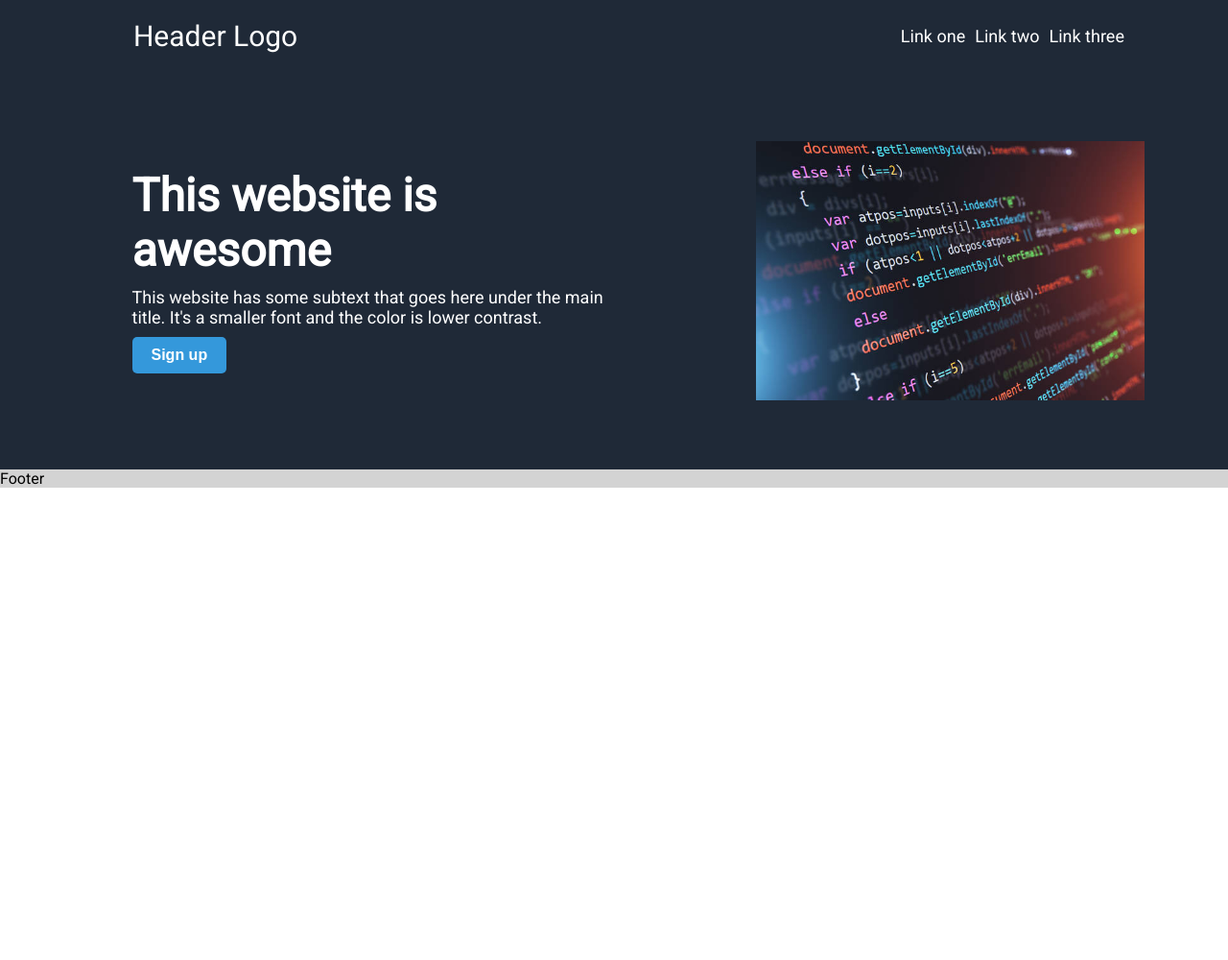
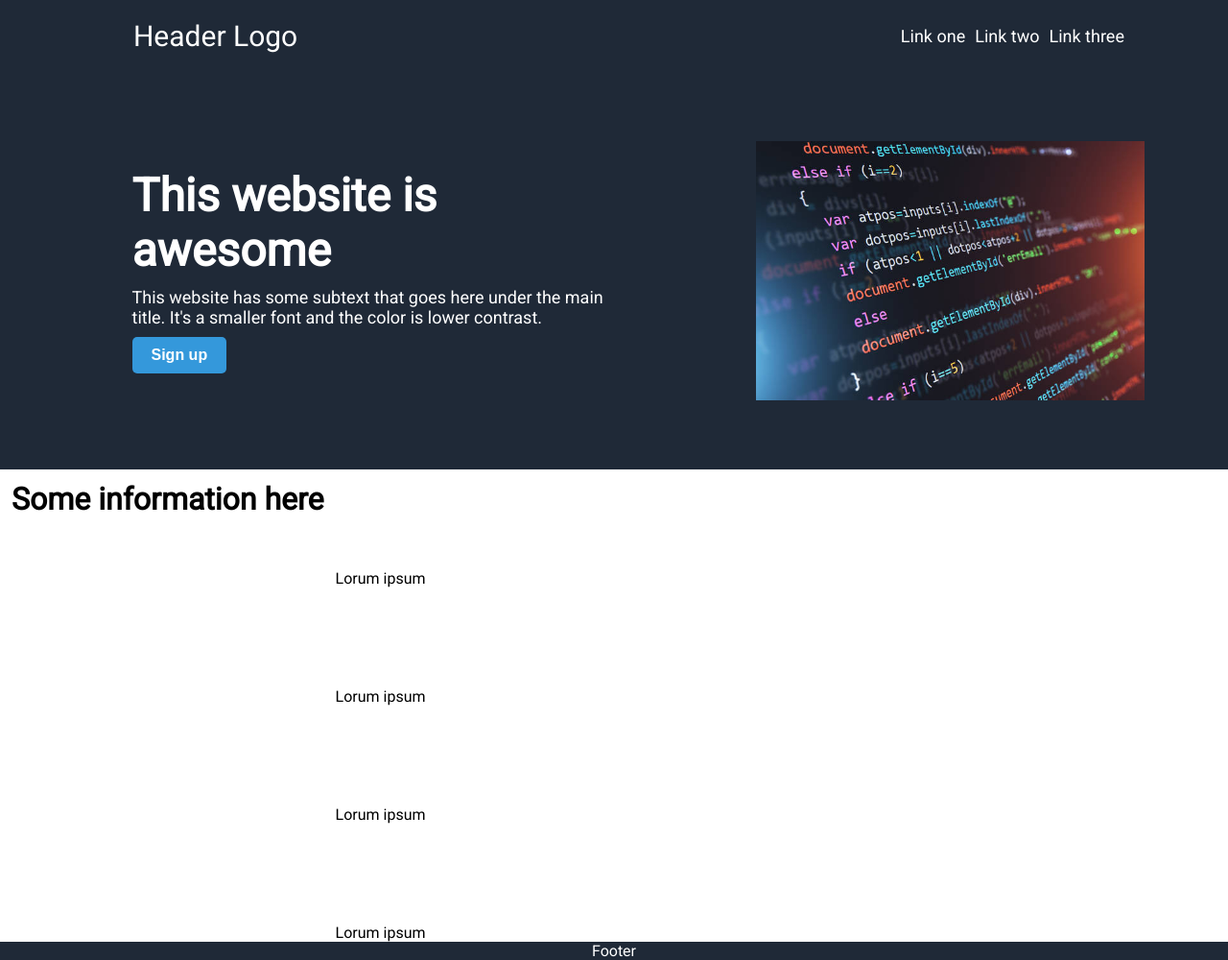
Before and after one commit to Bradley-Booth-Dev/odin-website, a plain HTML site: page index.html in a window 1280 px wide. Shown: the whole page at 96% size. Before the commit the page ends 800 px from the top, so only its background shows below. Drawn offline with Linux system fonts and the light colour scheme.

Commit message:
sectioon 2 layout done

```diff
--- a/index.css
+++ b/index.css
@@ -23,10 +23,6 @@ body {
 .header-left {
   display: flex;
   font-size: 30px;
-}
-
-.header-right {
-  display: flex;
 }
 
 .header-left,
@@ -99,9 +95,21 @@ body {
   transition: background-color 0.3s ease;
 }
 
-.section-two {
-  background-color: green;
+.section-two-wrapper {
+  background-color: white;
+  display: flex;
 }
+
+.title-s2 {
+  font-size: 32px;
+  font-weight: bolder;
+  color: black;
+  margin-bottom: 10px;
+  display: flex;
+  text-align: center;
+  padding: 12px;
+}
+
 .section-three {
   background-color: yellow;
 }
@@ -110,8 +118,9 @@ body {
 }
 
 .footer {
-  background-color: lightgray;
-  margin-top: auto;
+  background-color: #1f2937;
+  color: white;
+  text-align: center;
 }
 
 img {
--- a/index.html
+++ b/index.html
@@ -39,11 +39,31 @@
           </div>
         </div>
       </div>
+    </div>
 
-      <!-- <div class="section-two">To</div>
-      <div class="section-three">The</div>
-      <div class="section-four">World</div> -->
+    <div class="section-two-wrapper">
+      <h2 class="title-s2">Some information here</h2>
+      <div class="card-container">
+        <div class="card">
+          <img class="first-picture" src="" alt="" />
+          <p class="card-subtext">Lorum ipsum</p>
+        </div>
+        <div class="card">
+          <img class="second-picture" src="" alt="" />
+          <p class="card-subtext">Lorum ipsum</p>
+        </div>
+        <div class="card">
+          <img class="third-picture" src="" alt="" />
+          <p class="card-subtext">Lorum ipsum</p>
+        </div>
+        <div class="card">
+          <img class="forth-picture" src="" alt="" />
+          <p class="card-subtext">Lorum ipsum</p>
+        </div>
+      </div>
     </div>
+    <!-- <div class="section-three">The</div>
+    <div class="section-four">World</div> -->
     <!--  -->
     <div class="footer">Footer</div>
   </body>
```
